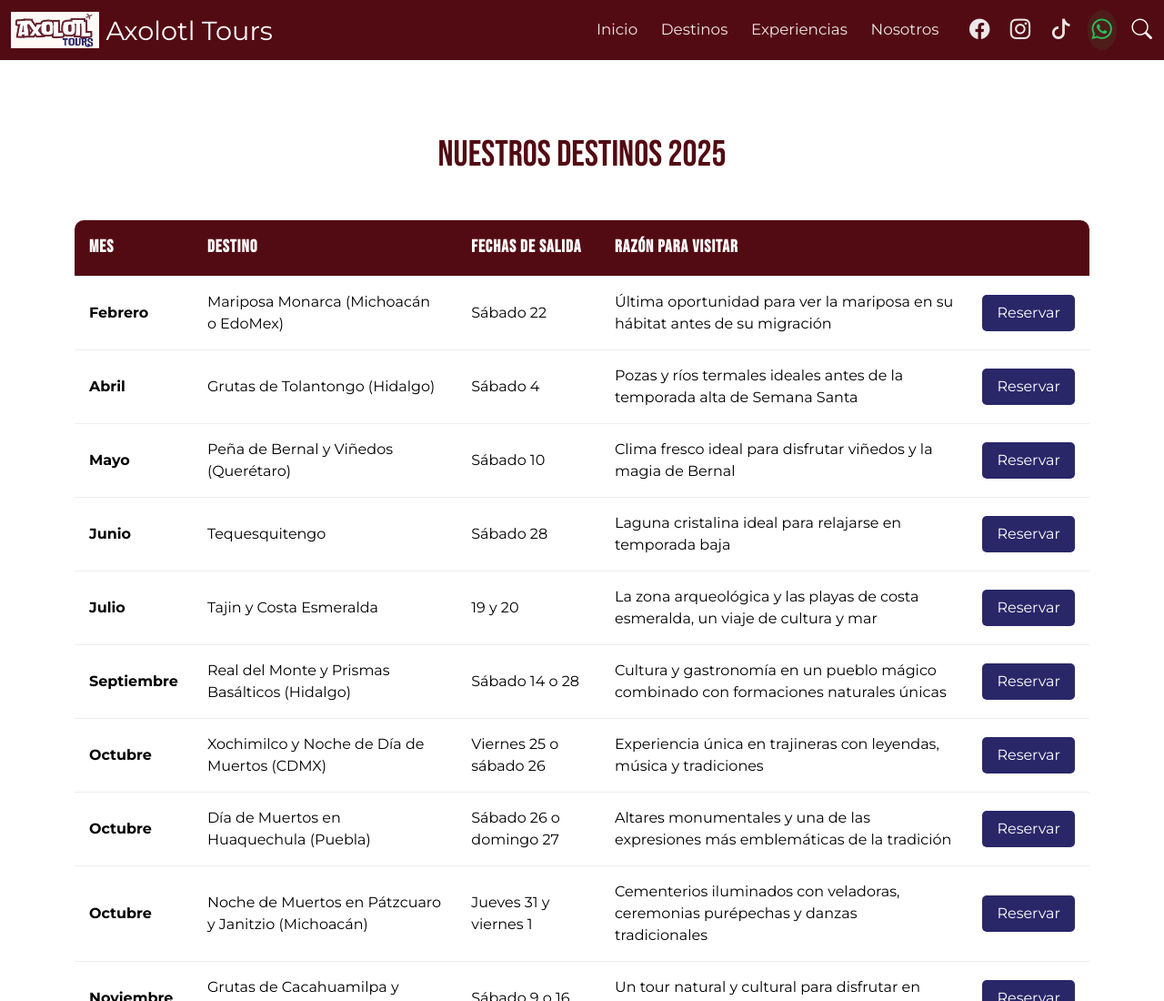
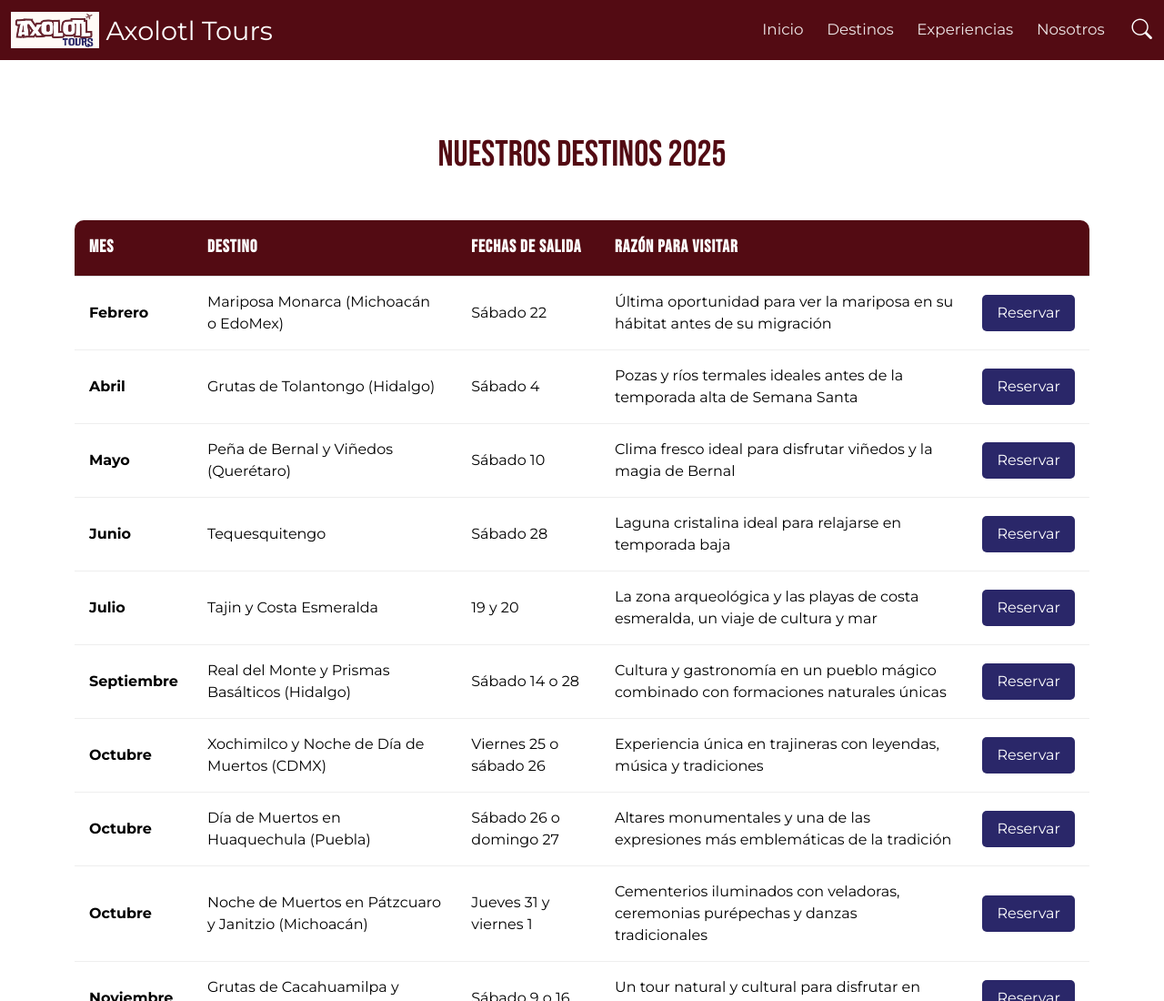
Before and after one commit to AxolotlTours/axolotltours, a plain HTML site: page destinos.html in a window 1280 px wide. Shown: the top 1100 px of the page at 91% size. Drawn offline with nearby package versions, Linux system fonts and the light colour scheme.

Commit message:
quite de todas las paginas los iconos del header

```diff
--- a/destinos.html
+++ b/destinos.html
@@ -57,21 +57,6 @@
                         </li>
                     </ul>
 
-                    <!-- Redes sociales en header - incluyendo WhatsApp -->
-                    <div class="social-icons-header ms-3">
-                        <a href="https://www.facebook.com/profile.php?id=61559775192871" target="_blank" class="social-icon" aria-label="Facebook">
-                            <i class="bi bi-facebook"></i>
-                        </a>
-                        <a href="https://www.instagram.com/axolotl_tours?utm_source=ig_web_button_share_sheet&igsh=ZDNlZDc0MzIxNw==" target="_blank" class="social-icon" aria-label="Instagram">
-                            <i class="bi bi-instagram"></i>
-                        </a>
-                        <a href="https://www.tiktok.com/@axolotltoursmx?is_from_webapp=1&sender_device=pc" target="_blank" class="social-icon" aria-label="TikTok">
-                            <i class="bi bi-tiktok"></i>
-                        </a>
-                        <a href="https://wa.me/5215512345678" target="_blank" class="social-icon whatsapp-icon" aria-label="WhatsApp">
-                            <i class="bi bi-whatsapp"></i>
-                        </a>
-                    </div>
 
                     <!-- Ícono de búsqueda -->
                     <div class="position-relative ms-3">
```
